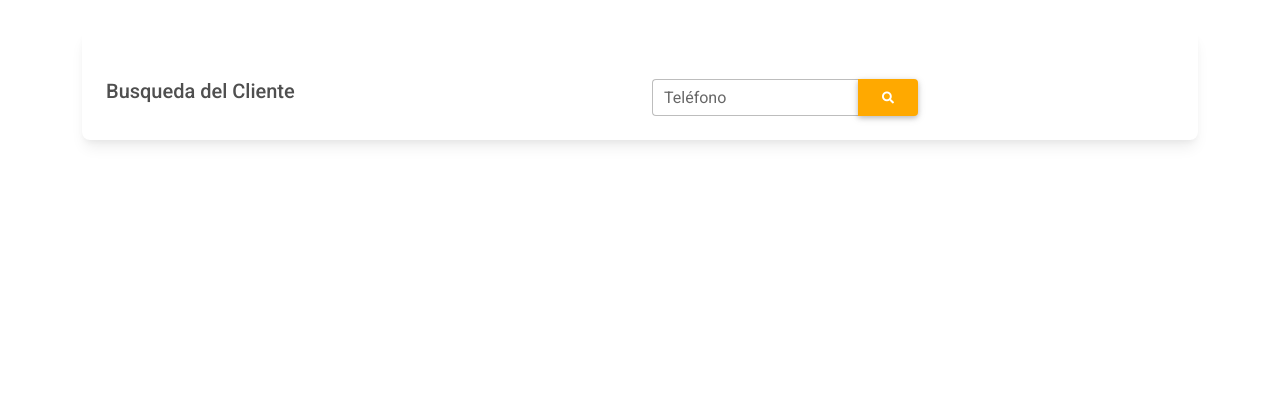
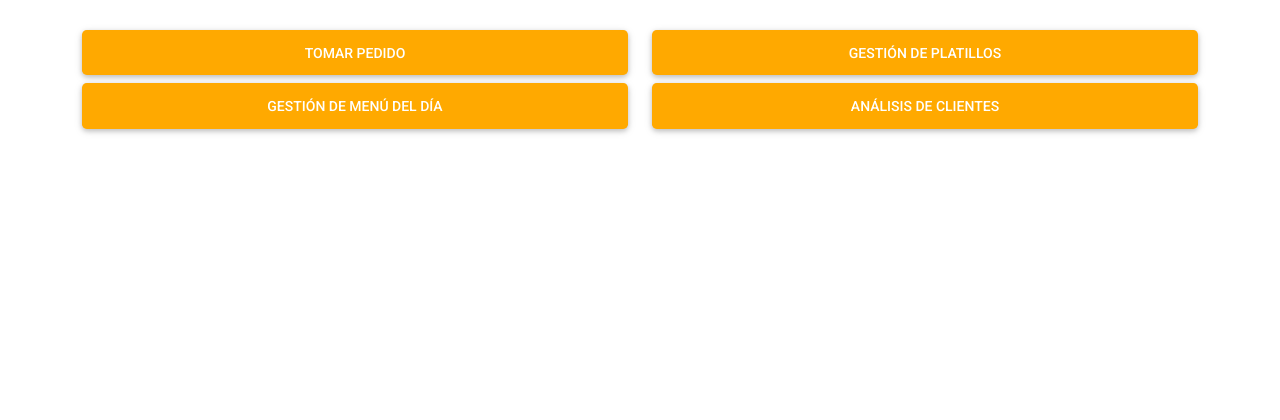
Before and after one commit to aydis20P/SocorritoMixcoacST, a Django app: template socorritomixcoacst/templates/principal.html in a window 1280 px wide. Shown: the part 148-568 px from the top of the page. Run offline with Django 3.2, Linux system fonts and the light colour scheme; the template is opened without the code that fills it, so the values that code supplies are empty; some libraries are stand-ins or nearby versions.

Commit message:
vista principal administrativa implementada

```diff
--- a/socorritomixcoacst/templates/busqueda-cliente.html
+++ b/socorritomixcoacst/templates/busqueda-cliente.html
@@ -42,7 +42,7 @@
             <div class="col-md">
 
                         <div class="d-grid gap-2 p-1">
-                            <a href="/" class="btn btn-warning">
+                            <a href="/busqueda-cliente" class="btn btn-warning">
                                 <i class="fas fa-arrow-left"></i>
                                 Regresar
                             </a>
--- a/socorritomixcoacst/templates/principal.html
+++ b/socorritomixcoacst/templates/principal.html
@@ -2,42 +2,26 @@
 {% load static %}
 
 {% block head %}
-    <title>Pedidos por teléfono</title>
+    <title>Principal</title>
 {% endblock head %}
 
 {% block content %}
-    <div class="container">
-        <div class="row">
-            <div class="col-md">
-                <div class="card">
-                    <div class="card-body">
-                        <br>
-                        <div class="row">
-                            <div class="col-md">
-                                <h5>Busqueda del Cliente</h5>
-                            </div>
-                            <div class="col-md">
-                                <form id="telForm" method="POST"><!-- metemos el input en un form y declaramos método POST -->
-                                {% csrf_token %}
-                                    <div class="input-group">
-                                        <div class="form-outline">
-                                            <input required type="tel" id="telefono" class="form-control" name="telefono" minlength="10" maxlength="10"/><!-- agregamos name que regresará en método POST -->
-                                            <label class="form-label" for="form1">Teléfono</label>
-                                        </div>
-                                        <!-- Cambiamos href por button con type submit -->
-                                        <button type="submit" class="btn btn-warning">
-                                            <i class="fas fa-search"></i>
-                                        </button>
-                                    </div>
-                                </form>
-                            </div>
-                        </div>
-                    </div>
-                  </div>
-            </div>
+<div class="container">
+    <div class="row">
+        <div class="col">
+            <a href="busqueda-cliente" class="btn btn-lg btn-block btn-warning">Tomar pedido</a>
         </div>
-        <div class="row">
-
+        <div class="col">
+            <a href="#" class="btn btn-lg btn-block btn-warning">Gestión de platillos</a>
         </div>
     </div>
+    <div class="row mt-2">
+        <div class="col">
+            <a href="#" class="btn btn-lg btn-block btn-warning">Gestión de menú del día</a>
+        </div>
+        <div class="col">
+            <a href="#" class="btn btn-lg btn-block btn-warning">Análisis de clientes</a>
+        </div>
+    </div>
+</div>
 {% endblock content %}
--- a/socorritomixcoacst/urls.py
+++ b/socorritomixcoacst/urls.py
@@ -5,6 +5,7 @@ from .views import PerfilCliente
 
 urlpatterns = [
     path('', views.principal, name="principal"),
+    path('busqueda-cliente', views.busqueda_cliente, name="busqueda-cliente"),
     path('cliente/<pk>/', BusquedaCliente.as_view(), name='cliente'),
     path('cliente-no-encontrado', views.cliente_no_encontrado, name = "cliente-no-encontrado"),
     path('menu-orden', views.menu_orden, name = "menu-orden"),
```
Also changed, not shown: socorritomixcoacst/templates/busqueda-cliente-principal.html (added, +43 -0 lines), socorritomixcoacst/views.py (+5 -2 lines).
